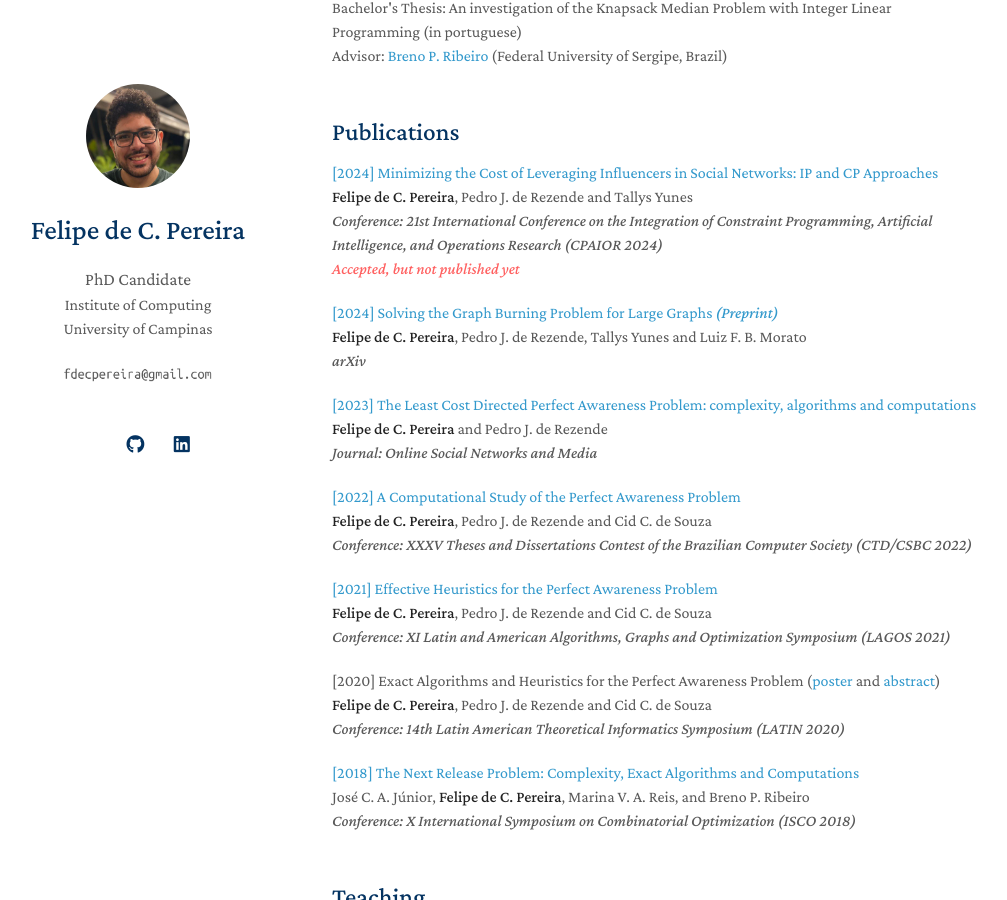
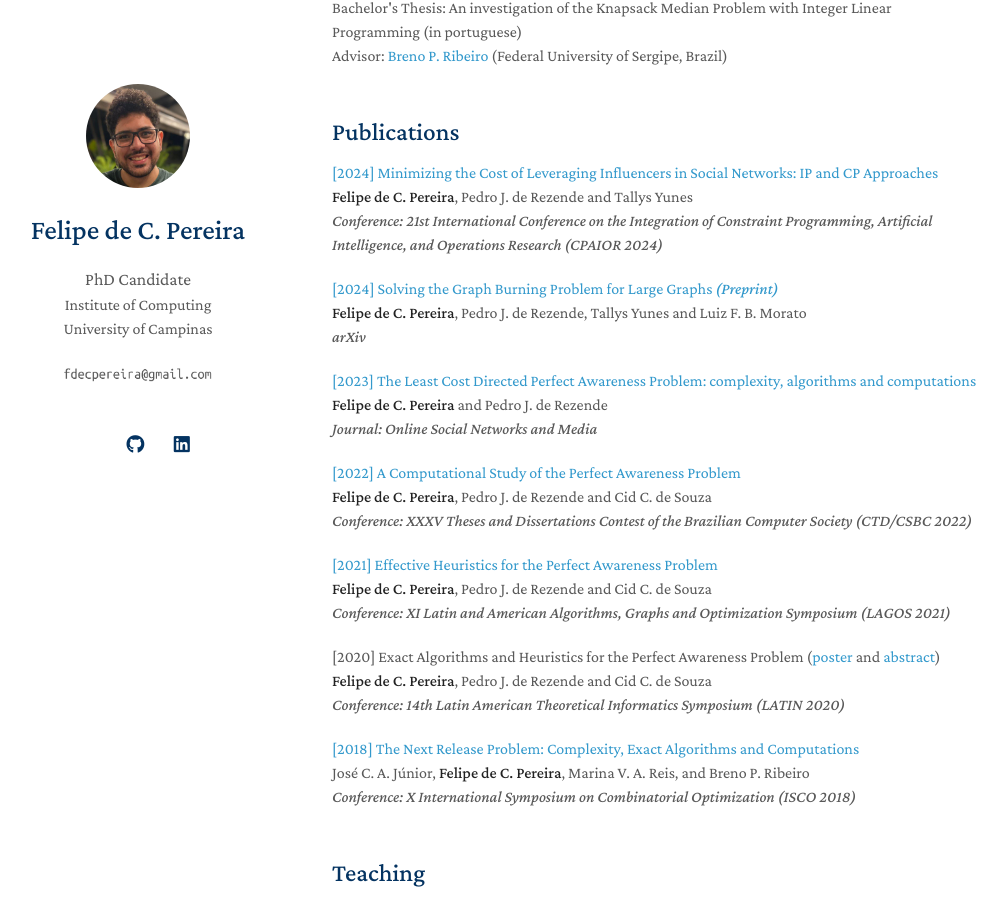
Before and after one commit to fdecpereira/fdecpereira.github.io, a Jekyll site: the page built from index.md, in a window 1280 px wide and 900 px high, scrolled down 770 px. Shown: the whole window, without its empty margins (138-1145 px from the left). Built offline with Jekyll 4.4.1, drawn with Linux system fonts in a browser that asks for light colours; nearby versions of some CDN libraries; a style sheet for code colours, icons or effects is not loaded.

Commit message:
Publication update

```diff
--- a/_includes/publications.md
+++ b/_includes/publications.md
@@ -1,10 +1,9 @@
 <h2 style="margin-top:50px;">Publications</h2>
 
 <div>
-<a href="https://sites.google.com/view/cpaior2024" target="_blank">[2024] Minimizing the Cost of Leveraging Influencers in Social Networks: IP and CP Approaches</a><br>
+<a href="https://doi.org/10.1007/978-3-031-60599-4_7" target="_blank">[2024] Minimizing the Cost of Leveraging Influencers in Social Networks: IP and CP Approaches</a><br>
 <strong>Felipe de C. Pereira</strong>, Pedro J. de Rezende and Tallys Yunes<br>
 <em>Conference: 21st International Conference on the Integration of Constraint Programming, Artificial Intelligence, and Operations Research (CPAIOR 2024)</em><br>
-<i style="color:#ff6060">Accepted, but not published yet</i>
 </div>
 
 <div style="margin-top:20px;">
```
